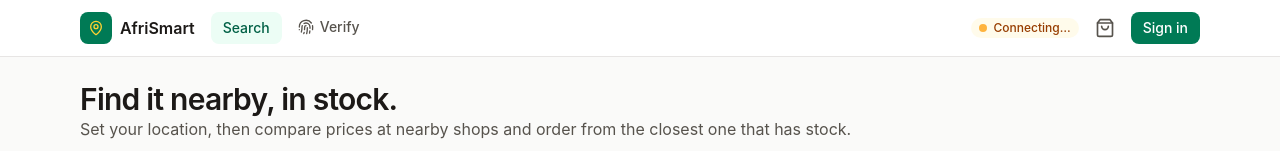
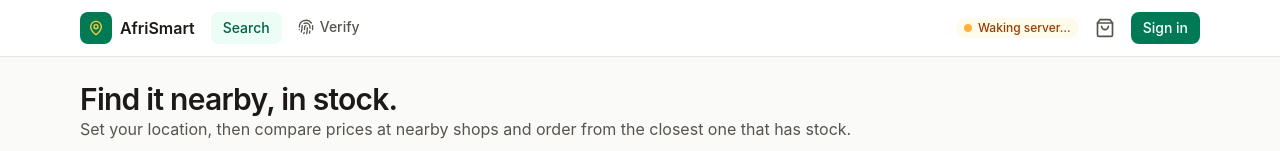
Before and after one commit to teem001/afrima-ui, a React (Vite) app: page / in a window 1280 px wide. Shown: the top 151 px of the page. Built offline with nearby package versions, Linux system fonts and the light colour scheme; no server answers.

Commit message:
Point production WS at afrima-ten and clarify cold-start badge

```diff
--- a/src/components/ConnectionBadge.tsx
+++ b/src/components/ConnectionBadge.tsx
@@ -3,13 +3,17 @@ import { useConnection } from "@/lib/ws";
 export function ConnectionBadge() {
   const status = useConnection((s) => s.status);
   const live = status === "open";
-  const label = live ? "Live" : status === "connecting" ? "Connecting…" : "Reconnecting…";
+  const label = live ? "Live" : status === "connecting" ? "Waking server…" : "Reconnecting…";
   return (
     <span
       className={`inline-flex items-center gap-1.5 rounded-full px-2 py-0.5 text-xs font-medium ${
         live ? "bg-emerald-50 text-emerald-800" : "bg-amber-50 text-amber-800"
       }`}
-      title={live ? "Connected — orders and stock update in real time" : "Waiting for the AfriSmart server"}
+      title={
+        live
+          ? "Connected — orders and stock update in real time"
+          : "API may be cold-starting on Vercel (often 10–30s). Stay on the page."
+      }
     >
       <span className={`size-2 rounded-full ${live ? "bg-emerald-500" : "animate-pulse bg-amber-500"}`} />
       {label}
--- a/vite.config.ts
+++ b/vite.config.ts
@@ -22,7 +22,7 @@ export default defineConfig({
   },
   server: {
     // 5174 avoids clash with other local Vite apps that often take 5173.
-    port: 5174,
+    port: 5600,
     strictPort: true,
     proxy: {
       "/ws": {
```
Also changed, not shown: 1 other file (tests, documents, lock files or other folders).
